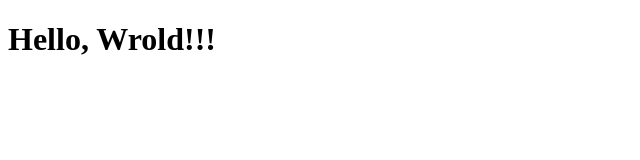
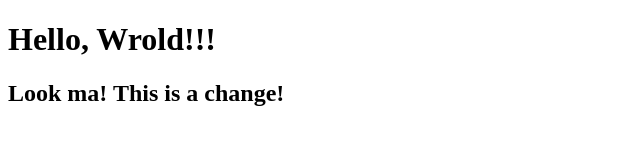
Before and after one commit to mottaquikarim/github-ex, a plain HTML site: page index.html in a window 1280 px wide. Shown: the whole page, without its empty margins (0-640 px from the left). Drawn offline with Linux system fonts and the light colour scheme.

Commit message:
adds subheader to homepage

```diff
--- a/index.html
+++ b/index.html
@@ -3,5 +3,6 @@
 	<head></head>
 	<body>
 		<h1>Hello, Wrold!!!</h1>
+		<h2>Look ma! This is a change!</h2>
 	</body>
 </html>
```
